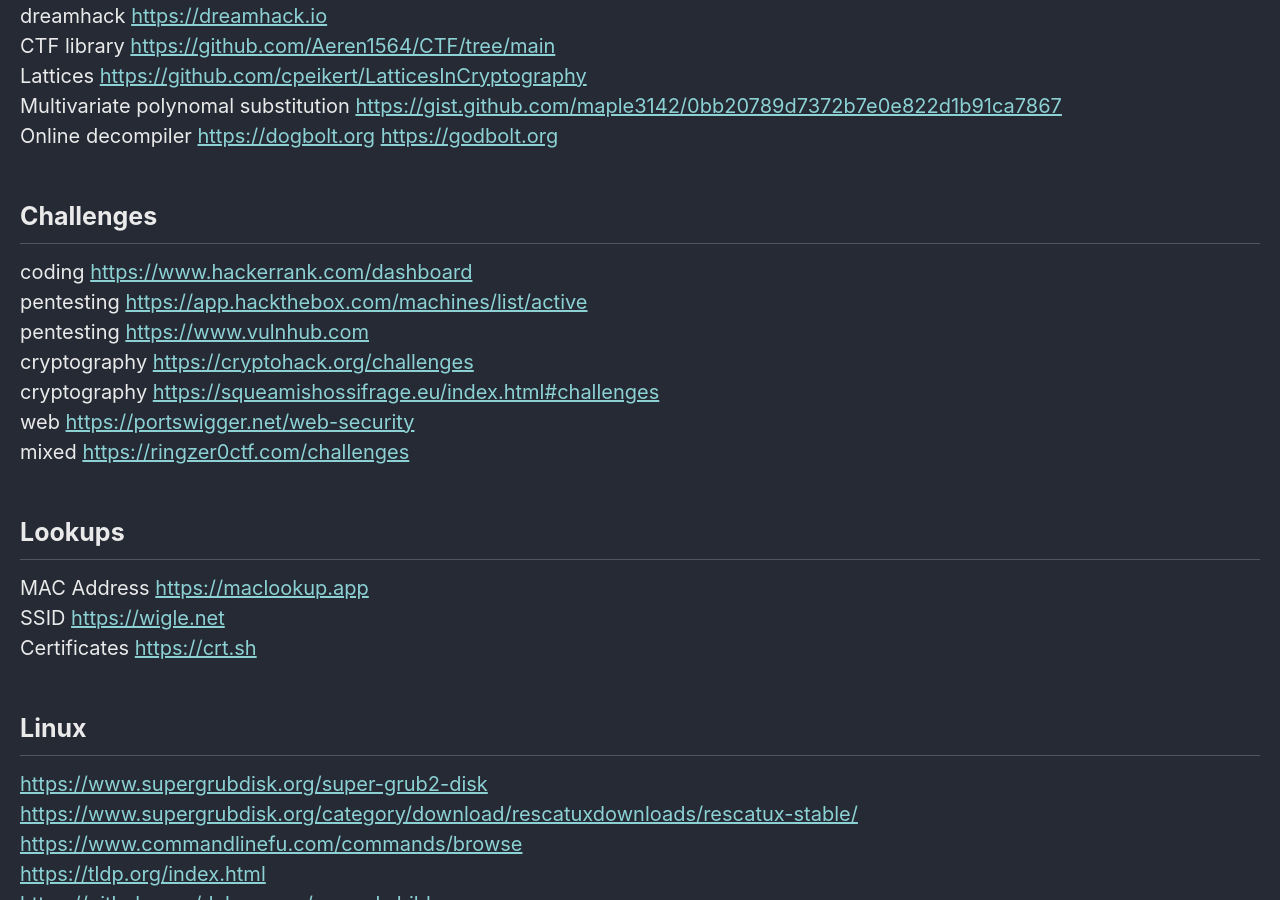
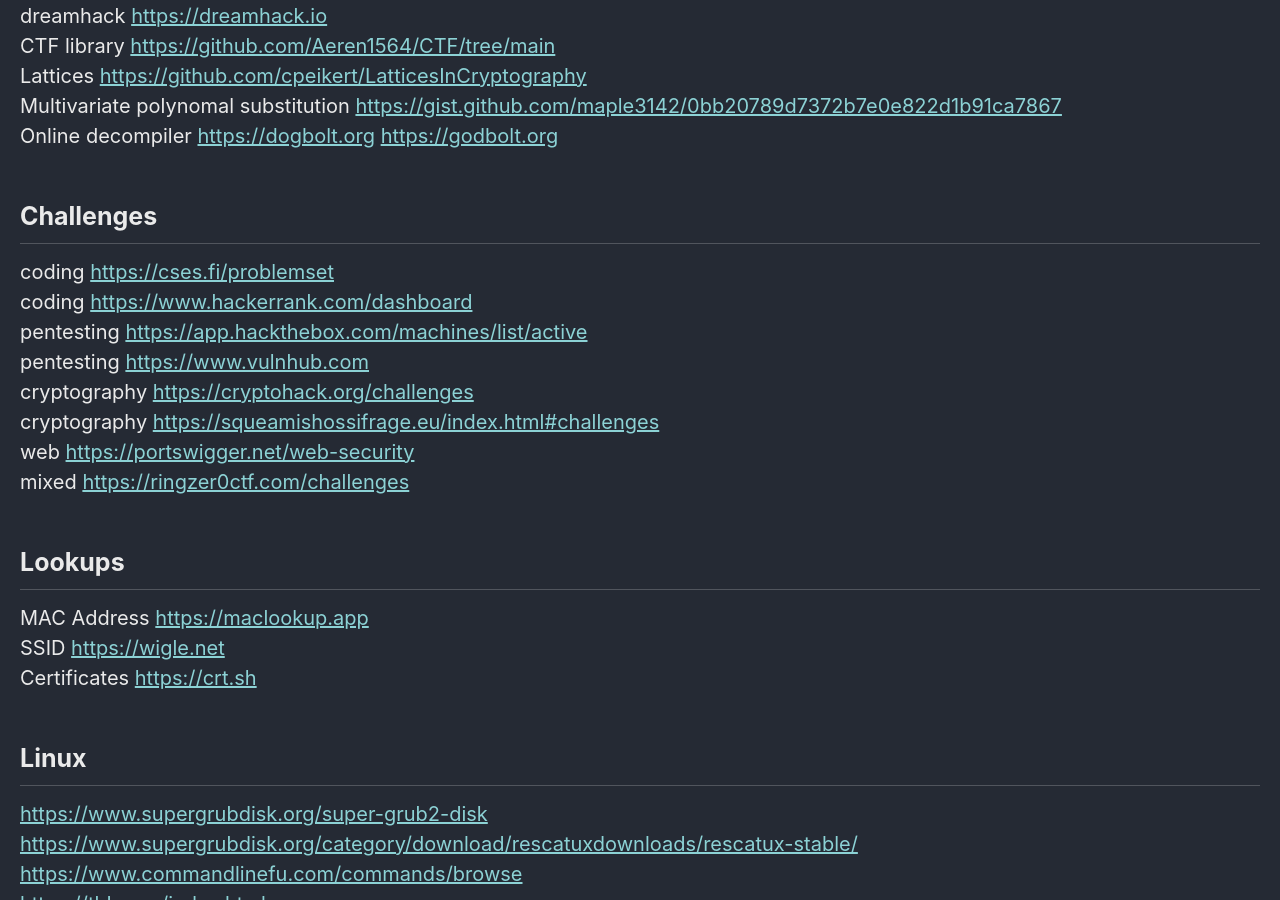
Before and after one commit to Connor-McCartney/Connor-McCartney.github.io, a Jekyll site: the page built from _pages/misc/resources.md, in a window 1280 px wide and 900 px high, scrolled down 1035 px. Built offline with Jekyll 4.4.1, drawn with Linux system fonts in a browser that asks for light colours; cached includes are drawn as plain includes.

Commit message:
Update resources.md

```diff
--- a/_pages/misc/resources.md
+++ b/_pages/misc/resources.md
@@ -40,6 +40,7 @@ Online decompiler <https://dogbolt.org>  <https://godbolt.org>  <br>
 
 ## Challenges
 
+coding <https://cses.fi/problemset> <br>
 coding <https://www.hackerrank.com/dashboard> <br>
 pentesting <https://app.hackthebox.com/machines/list/active> <br>
 pentesting <https://www.vulnhub.com> <br>
```
